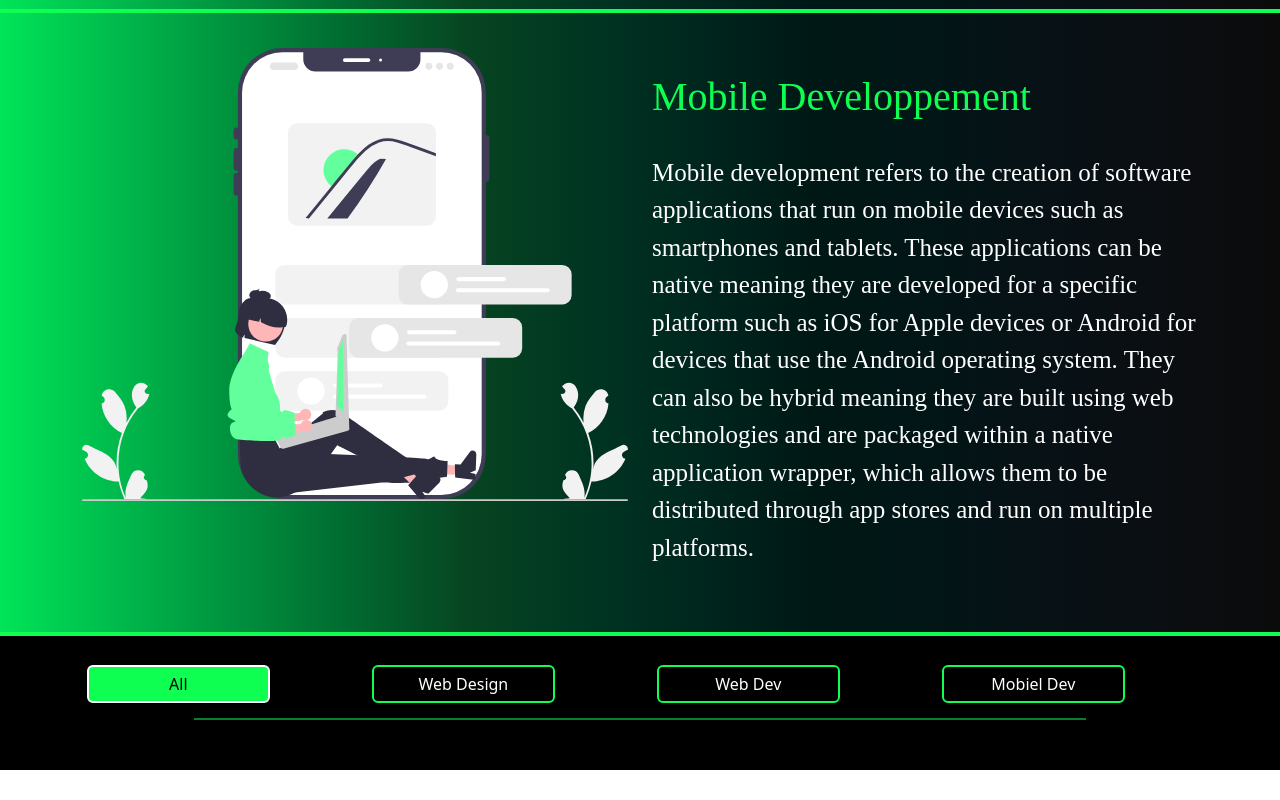
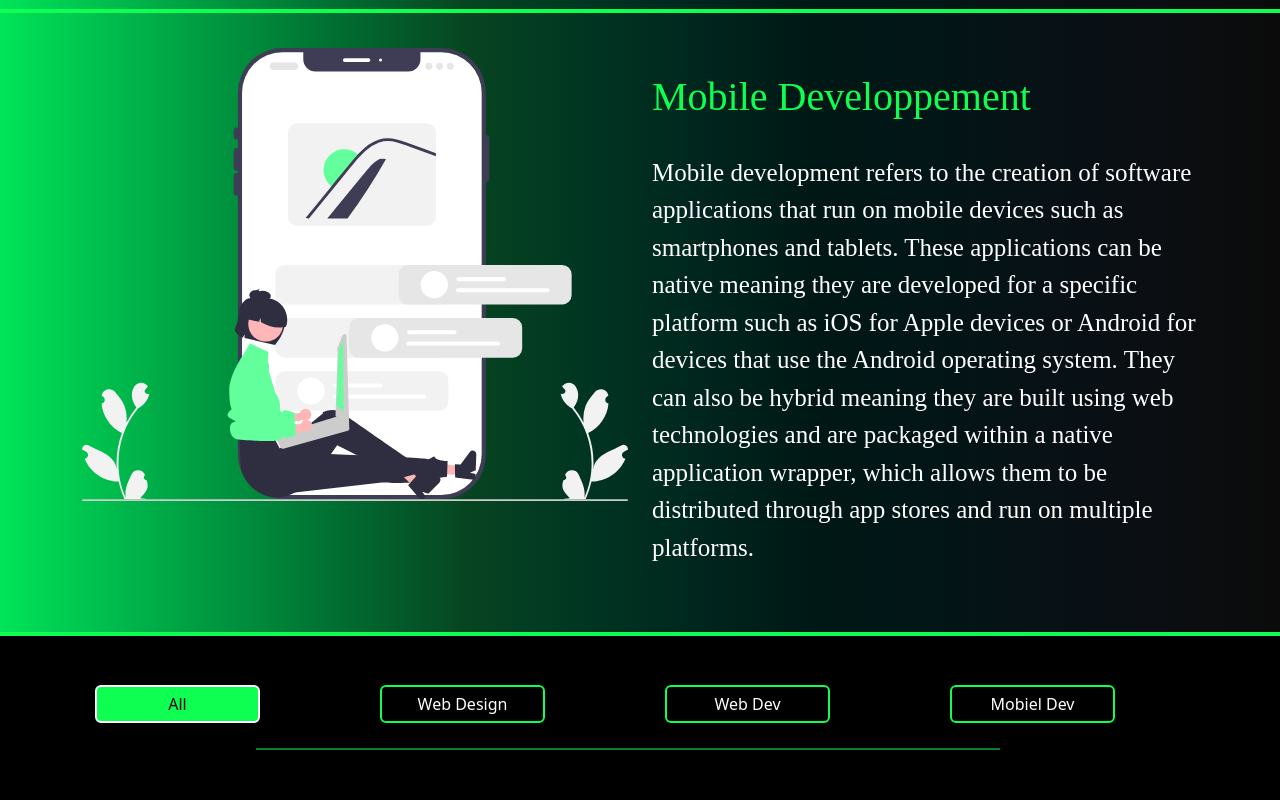
Before and after one commit to anass2002-dr/Projet-01, a website: page index.html in a window 1280 px wide. Shown: the part 2797-3597 px from the top of the page. Before the commit the page ends 3567 px from the top, so only its background shows below. Drawn offline with nearby package versions, Linux system fonts and the light colour scheme.

Commit message:
category

```diff
--- a/assets/css/style.scss
+++ b/assets/css/style.scss
@@ -162,10 +162,13 @@ $light: #6c757d;
             border-radius: 6px;
             background-color: transparent;
             padding: 5px;
-            width: 70%;
+            width: 60%;
             color: $white;
-            margin: 5px;
+            margin: 20px;
             transition: 0.5s;
+        }
+        .coldivC {
+            padding: 5px;
         }
         .active {
             background-color: $primary;
@@ -183,9 +186,9 @@ $light: #6c757d;
     }
     #line {
         border-bottom: 2px solid rgba($color: $primary, $alpha: 0.5);
-        width: 80%;
-        margin: auto;
-        margin-top: 10px;
+        // width: 80%;
+        // margin: auto;
+        // margin-top: 10px;
     }
     padding-bottom: 50px;
 }
--- a/index.html
+++ b/index.html
@@ -174,12 +174,23 @@
   <section class="project bg-black" id="project">
     <div class="container">
       <div class="row pt-4 cat">
-        <div class="col-lg-3 col-6"><button class="active">All</button></div>
-        <div class="col-lg-3 col-6"><button>Web Design</button> </div>
-        <div class="col-lg-3 col-6"><button>Web Dev</button></div>
-        <div class="col-lg-3 col-6"><button>Mobiel Dev</button></div>
+        <div class="col-lg-3 col-6 coldivC"><button class="active">All</button></div>
+        <div class="col-lg-3 col-6 coldivC"><button>Web Design</button> </div>
+        <div class="col-lg-3 col-6 coldivC"><button>Web Dev</button></div>
+        <div class="col-lg-3 col-6 coldivC"><button>Mobiel Dev</button></div>
+        <div class="row">
+          <div class="col-2"></div>
+          <div class="col-8" id="line"></div>
+          <div class="col-2"></div>
+        </div>
       </div>
-      <div id="line"></div>
+    </div>
+    <div class="container">
+      <div class="row projRow">
+        <div class="col-lg-4 col-sm-6 col-12"></div>
+        <div class="col-lg-4 col-sm-6 col-12"></div>
+        <div class="col-lg-4 col-sm-6 col-12"></div>
+      </div>
     </div>
   </section>
     <script src="node_modules/bootstrap/dist/js/bootstrap.js"></script>
```
Also changed, not shown: assets/css/style.css, 1 other file.
